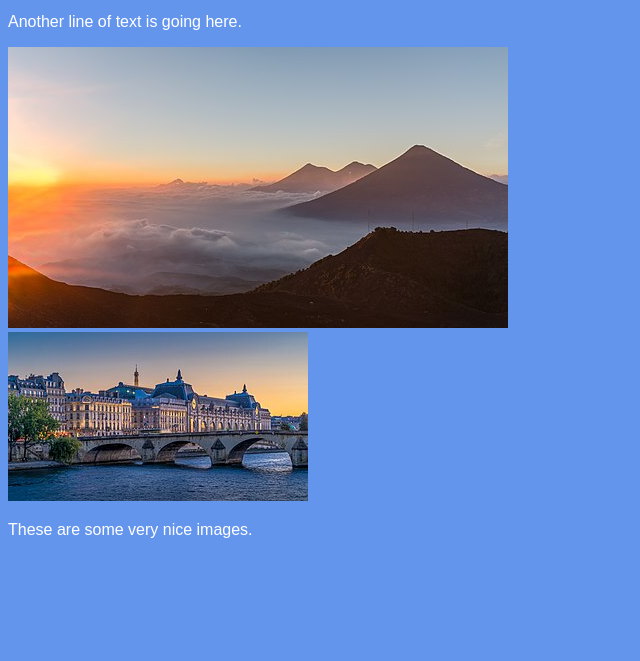
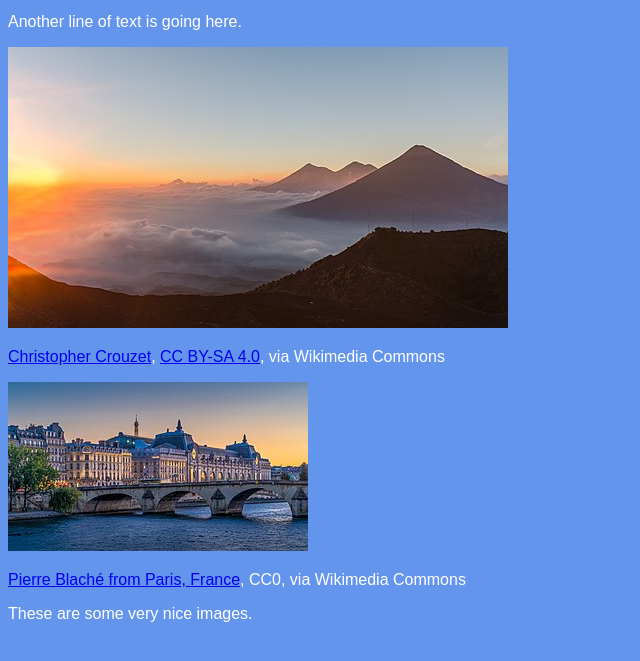
Before and after one commit to myrsine549/myrsine549.github.io, a plain HTML site: page index.html in a window 1280 px wide. Shown: the part 101-762 px from the top of the page, without its empty margins (0-640 px from the left). Drawn offline with Linux system fonts and the light colour scheme.

Commit message:
Update index.html with attribution

```diff
--- a/index.html
+++ b/index.html
@@ -8,7 +8,9 @@
     <p>This is a project for testing out Git.</p>
     <p>Another line of text is going here.</p>
     <div><img src="View_from_Volcano.jpg"></div>
+    <p><a href="https://commons.wikimedia.org/wiki/File:View_from_Volcano_Pacaya,_Guatemala.jpg">Christopher Crouzet</a>, <a href="https://creativecommons.org/licenses/by-sa/4.0">CC BY-SA 4.0</a>, via Wikimedia Commons</p>
     <div><img src="Paris.jpg"></div>
+    <p><a href="https://commons.wikimedia.org/wiki/File:Pont_Royal_and_Mus%C3%A9e_d%27Orsay,_Paris_10_July_2020.jpg">Pierre Blaché from Paris, France</a>, CC0, via Wikimedia Commons</p>
     <p>These are some very nice images.</p>
   </body>
 </html>
```
